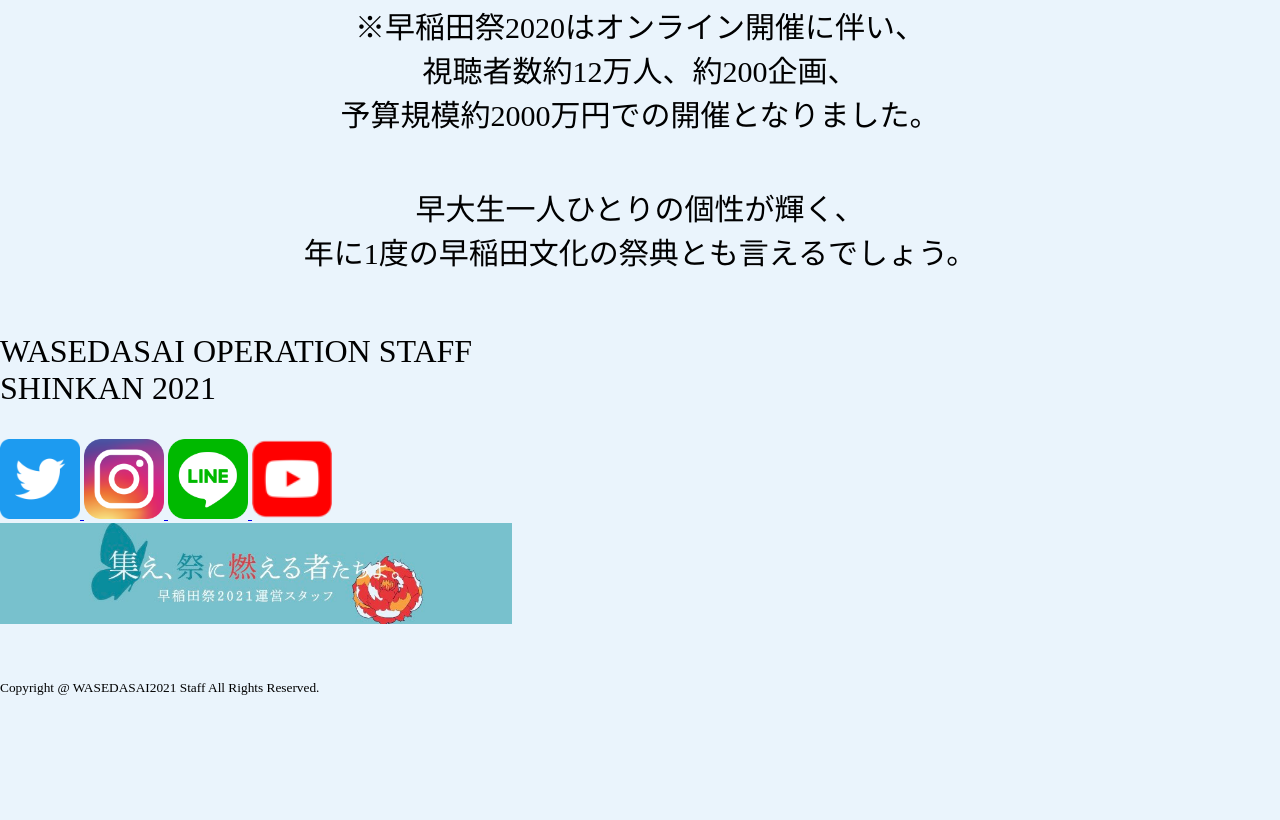
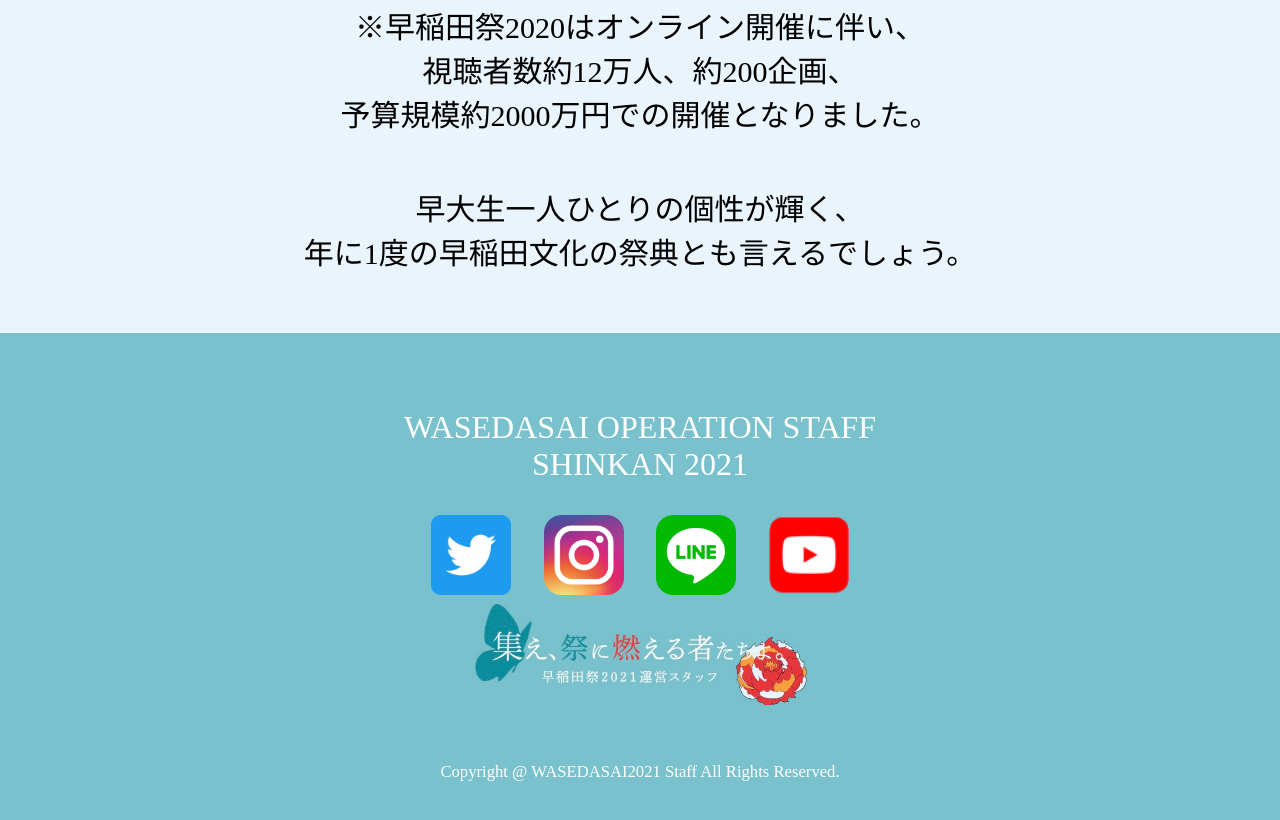
Before and after one commit to wasedasai2021shinkan/about, a plain HTML site: page index.html in a window 1280 px wide. Shown: the part 1415-2235 px from the top of the page. Before the commit the page ends 2127 px from the top, so only its background shows below. Drawn offline with Linux system fonts and the light colour scheme.

Commit message:
Update index.html

```diff
--- a/index.html
+++ b/index.html
@@ -54,6 +54,37 @@
 
 
 </header>
+  <style>footer {
+  background-color: #78c1cd;
+  text-align: center;
+  padding: 26px 0;
+  text-decoration: none;
+}
+
+footer p {
+  color: #ffffff;
+  font-size: 20px;
+  font-family: serif;
+}
+.wrapper2 {
+  background-color: #78c1cd;
+}
+
+
+.innerbox {
+  margin-top: 5px;
+  background-color: #78c1cd;
+  text-align: center;
+  width: 450px;
+  margin: auto;
+  display: flex;
+  justify-content: space-around;/*水平方向に均等に分布(端は詰める)*/
+}
+
+.footerlogo{
+  margin-top: 5px;
+}
+</style>
 
 
 
@@ -65,6 +96,18 @@
     });
 
   </script>
+
+
+
+<script src="jquery-3.6.0.min.js"></script>
+  <script>
+    $('#hamburger').on('click', function(){
+    $('.icon').toggleClass('close');
+    $('.sm').slideToggle();
+    });
+
+  </script>
+  </style>
 
 <img src="aboutwasedasai.PNG" class="pic">
 
```
